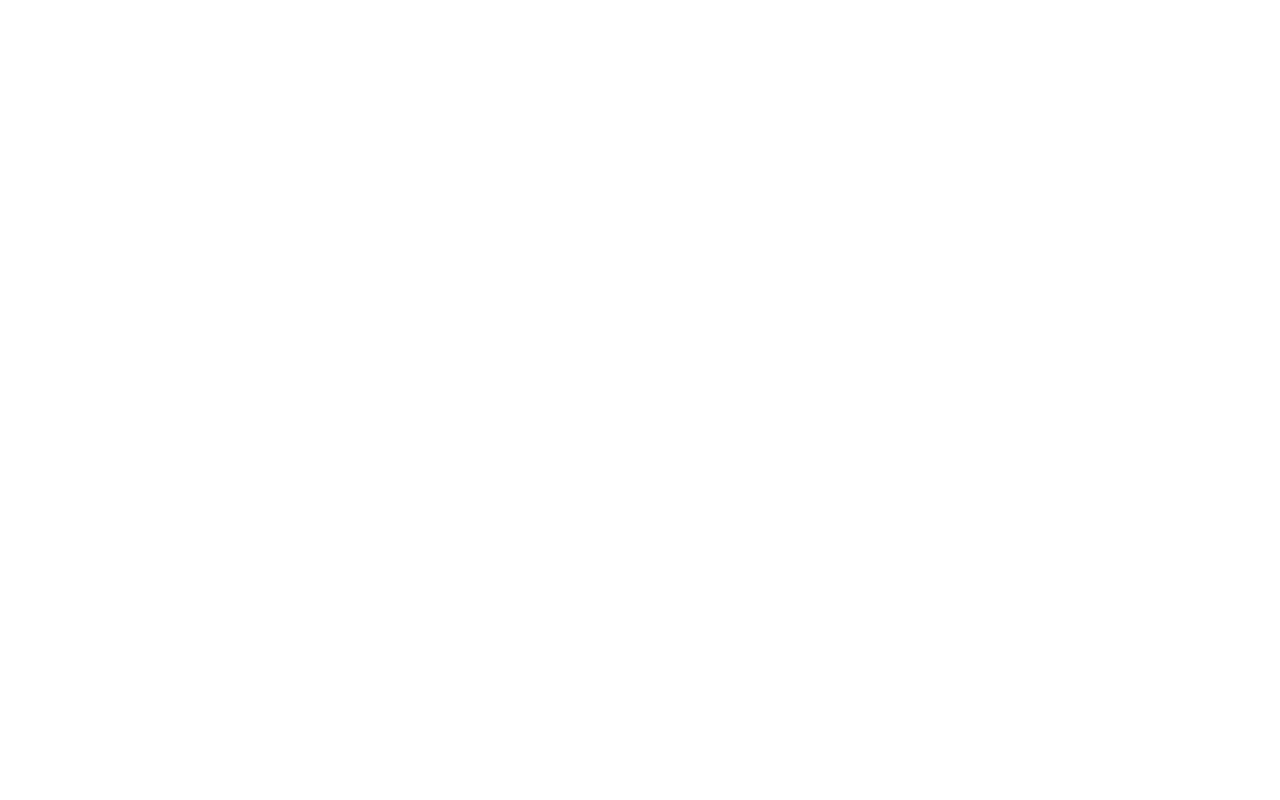
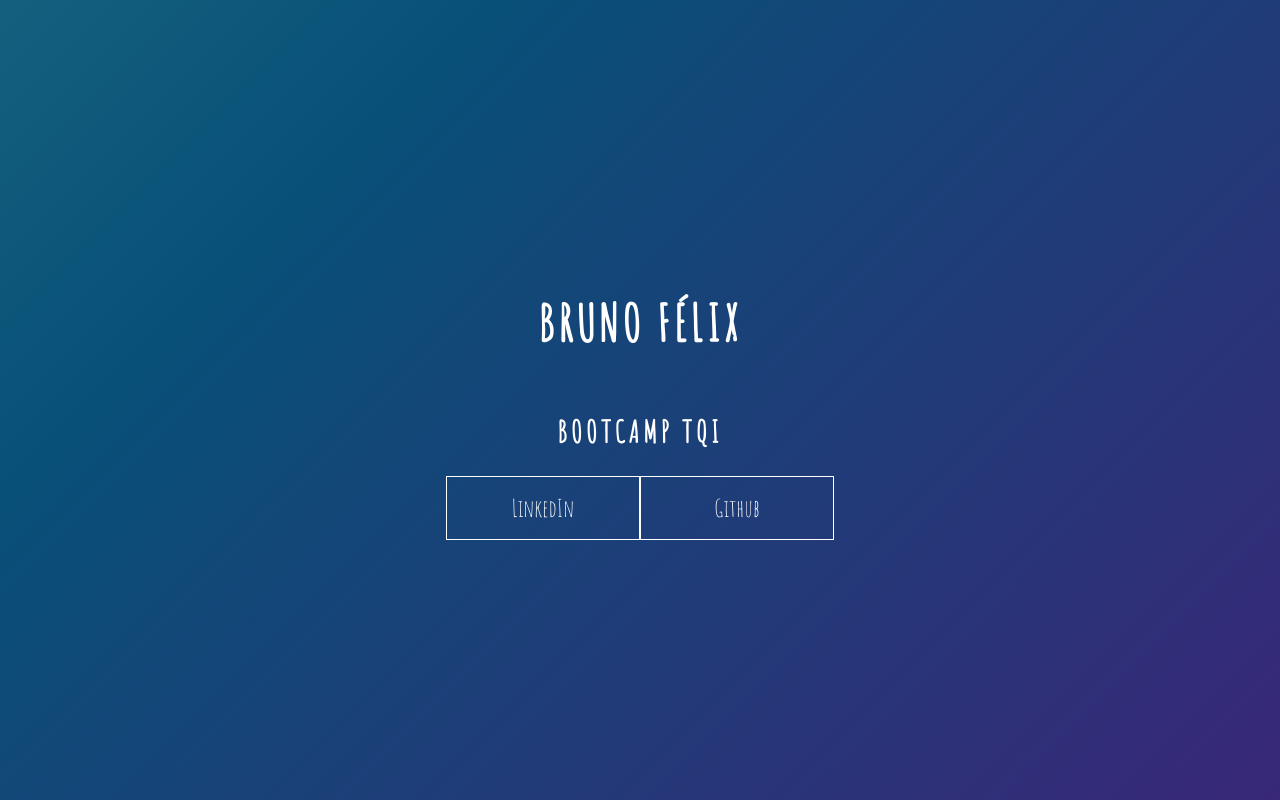
Before and after one commit to BrunoFelixDeSousa/Bootcamp-DIO-TQI-CSS-Transitions, a plain HTML site: page keyframes_1/index.html in a window 1280 px wide. Drawn offline with Linux system fonts and the light colour scheme.

Commit message:
add keyframe

```diff
--- a/keyframes_1/css/style.css
+++ b/keyframes_1/css/style.css
@@ -0,0 +1,68 @@
+@import url('https://fonts.googleapis.com/css2?family=Amatic+SC&display=swap');
+
+body {
+    margin: 0;
+    padding: 0;
+    color: #ffffff;
+    font-family: 'amatic sc', sans-serif;
+}
+
+.wrapper {
+    height: 100vh;
+    width: 100vw;
+    background: linear-gradient(-45deg, #5e0878, #085078, #4ca59b, #1fa194);
+    background-size: 400% 400%;
+    display: flex;
+    flex-direction: column;
+    justify-content: center;
+    align-items: center;
+    animation: backgroundTransition 8s ease-in-out infinite;
+}
+
+h1 {
+    text-transform: uppercase;
+    letter-spacing: 4px;
+    font-size: 50px;
+}
+
+h2 {
+    text-transform: uppercase;
+    letter-spacing: 4px;
+    font-size: 30px;
+}
+
+.social-media {
+    text-decoration: none;
+    display: flex;
+    padding: 2px;
+}
+
+a {
+    text-decoration: none;
+    color: #ffffff;
+    font-size: 24px;
+    padding: 1rem 4rem;
+    border: 1px solid #ffffff;
+    min-width: 4rem;
+    display: flex;
+    justify-content: center;
+    align-items: center;
+    transition: .5s cubic-bezier(0.55, 0.025, 0.675, 0.97);
+}
+
+a:hover {
+    color: #085078;
+    background-color: #ffffff;
+}
+
+@keyframes backgroundTransition {
+    0% {
+        background-position:  0% 80%;
+    }
+    50% {
+        background-position: 80% 100%;
+    }
+    100% {
+        background-position: 0% 90%;
+    }
+}
--- a/keyframes_1/index.html
+++ b/keyframes_1/index.html
@@ -4,9 +4,18 @@
     <meta charset="UTF-8">
     <meta http-equiv="X-UA-Compatible" content="IE=edge">
     <meta name="viewport" content="width=device-width, initial-scale=1.0">
+    <link rel="stylesheet" href="css/style.css">
     <title>Keyframes - DIO animations</title>
 </head>
 <body>
+    <main class="wrapper">
+        <h1>Bruno Félix</h1>
+        <h2>Bootcamp TQI</h2>
+        <div class="social-media">
+            <a href="https://www.linkedin.com/in/brunofelix-dev/" target="_blank">LinkedIn</a>
+            <a href="https://github.com/BrunoFelixDeSousa" target="_blank">Github</a>
+        </div>
+    </main>
 
 </body>
 </html>
```
